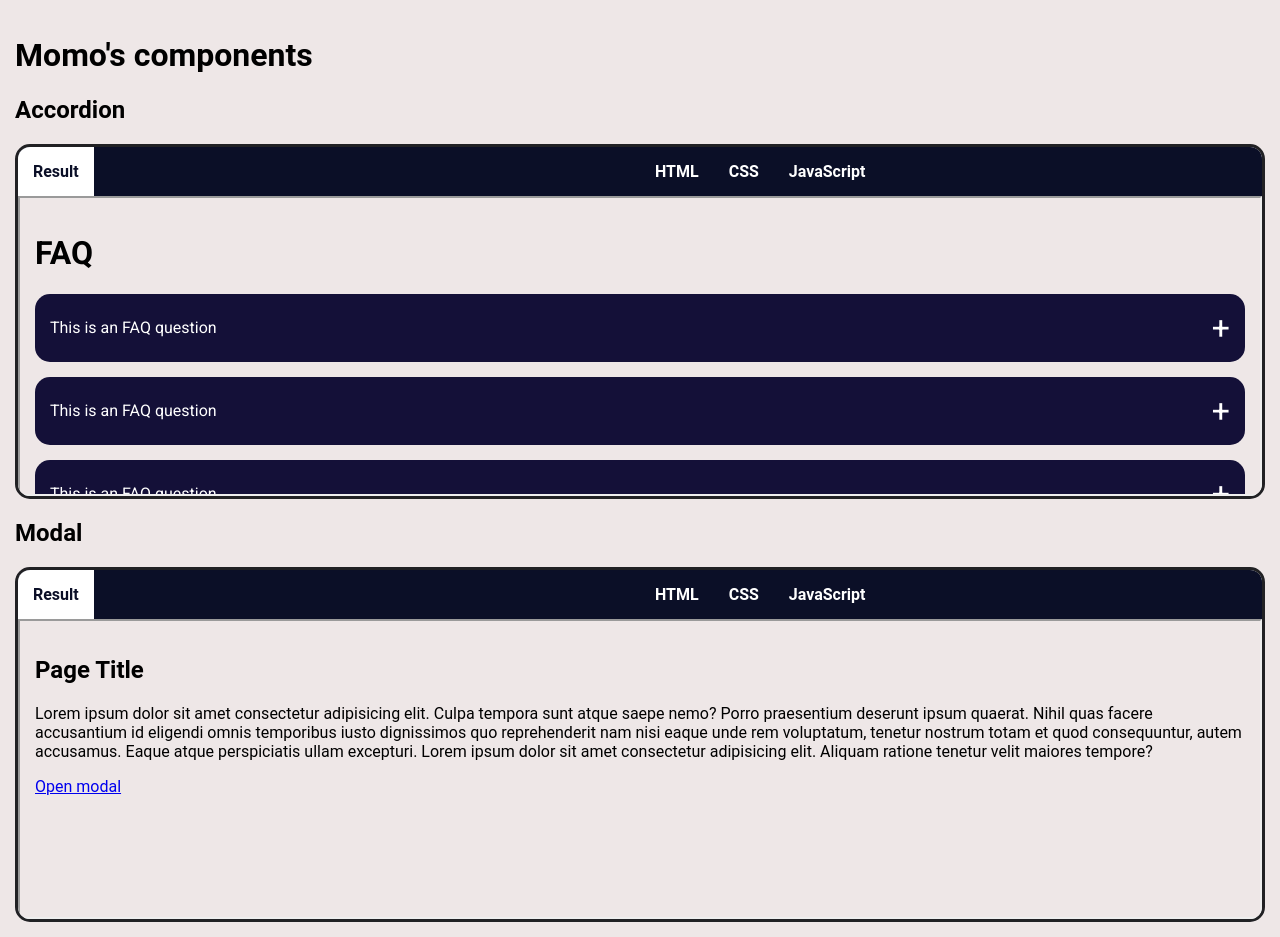
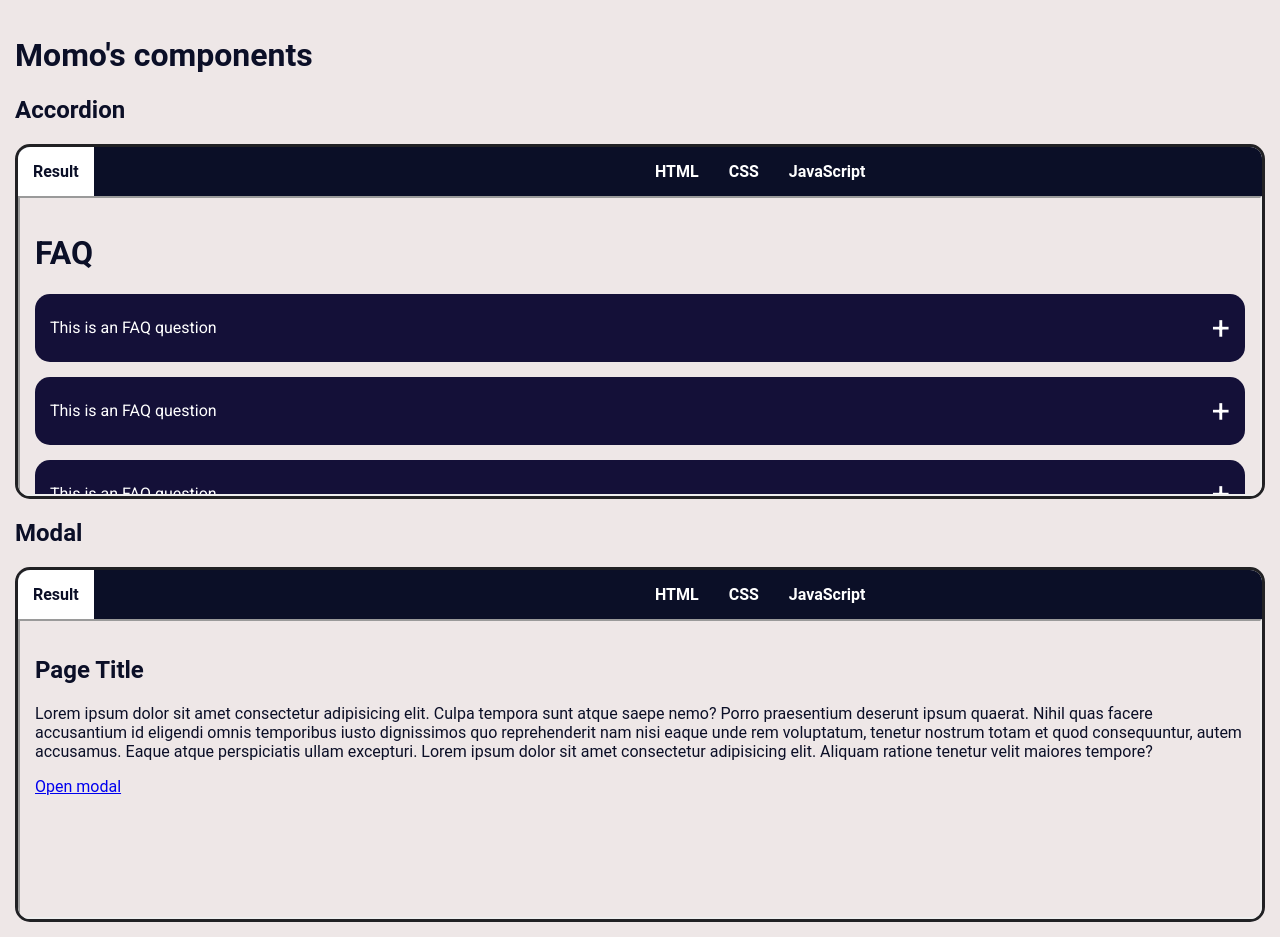
Before and after one commit to katchamari/momos-components, a website: page index.html in a window 1280 px wide. Drawn offline with Linux system fonts and the light colour scheme.

Commit message:
additional color fix

```diff
--- a/css/styles.css
+++ b/css/styles.css
@@ -13,6 +13,7 @@ body {
   margin: 0;
   background: #eee7e7;
   padding: 15px;
+  color: var(--offBlack);
 }
 /* resets end */
 /* global styles start */
```
